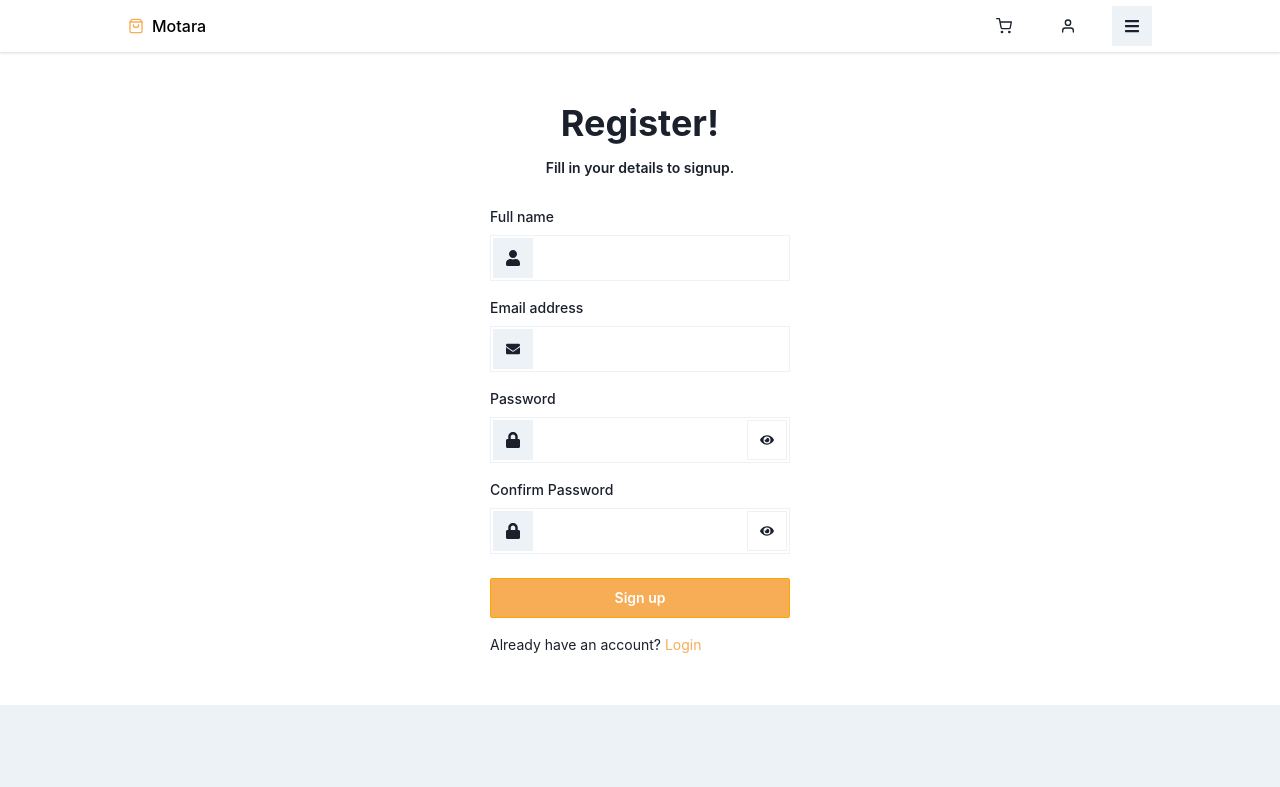
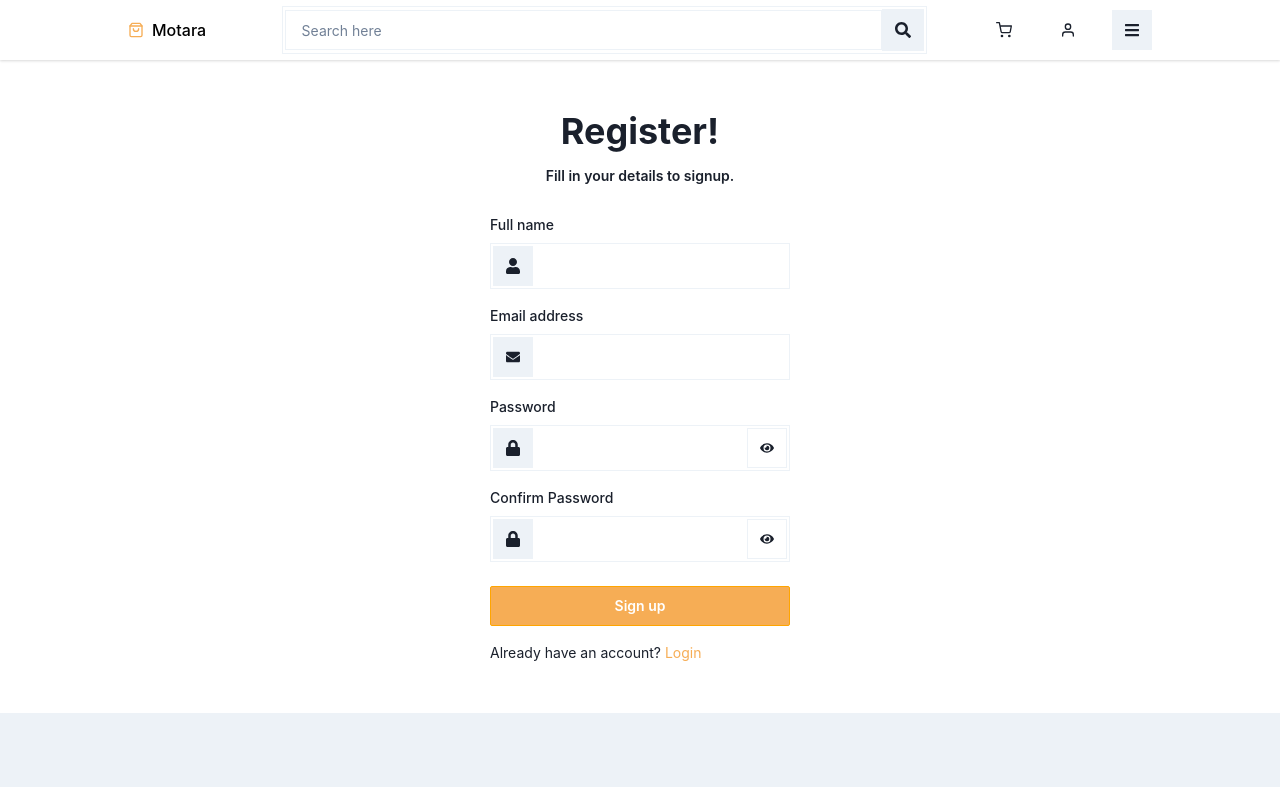
Before and after one commit to abel-otegbola/Ecommerce, a React (Create React App) app: page /register in a window 1280 px wide. Shown: the top 787 px of the page. Built offline with nearby package versions, Linux system fonts and the light colour scheme.

Commit message:
fix: add _redirect file in public folder to fix routing

```diff
--- a/src/components/footer.js
+++ b/src/components/footer.js
@@ -4,7 +4,7 @@ import SocialLinks from "./sociallinks";
 const Footer = () => {
     return (
         <footer>
-            <Flex justify="space-between" flexWrap="wrap" p="5% 10%" fontSize="14px" bgColor="gray.100">
+            <Flex justify="space-between" flexWrap="wrap" py="5%" px={[ "20px", "20px", "10%" ]} fontSize="14px" bgColor="gray.100">
                 <Box  w={[ "100%", "50%", "30%", "23%" ]} my="3">
                     <Heading>Motara</Heading>
                     <p>Home of Unique furnitures. </p>
--- a/src/components/navbar.js
+++ b/src/components/navbar.js
@@ -1,6 +1,7 @@
-import { Flex, Input, Button, Drawer, DrawerBody, DrawerCloseButton, DrawerContent, DrawerHeader, DrawerOverlay, Link, Text, useDisclosure, Box } from "@chakra-ui/react"
+import { Button, Drawer, DrawerBody, DrawerCloseButton, DrawerContent, DrawerHeader, DrawerOverlay, Link, Text, useDisclosure, Box } from "@chakra-ui/react"
 import { useRef } from "react"
-import { FaBars, FaSearch } from "react-icons/fa";
+import { FaBars } from "react-icons/fa";
+import SearchBar from "./searchbar";
 import SocialLinks from "./sociallinks";
 
 const Navbar = () => {
@@ -20,12 +21,7 @@ const Navbar = () => {
                     <DrawerHeader>Motara Furnitures</DrawerHeader>
                     <DrawerBody fontSize="14px">
 
-                        <Flex align="center" w="100%" p="2px" my="2" border="1px" borderColor="gray.100" borderRadius="0">
-                            <Input placeholder="Search here" fontSize="14px" borderRadius="0" />
-                            <Link href="/" bgColor="gray.100" p="3" border="1px" borderColor="gray.100">
-                                <FaSearch />
-                            </Link>
-                        </Flex>
+                        <SearchBar />
 
                         <Text display="flex">
                             <Link href="/" p="2" w="100%" _hover={{ bgColor: 'orange.300', color: "white" }}>
--- /dev/null
+++ b/src/components/searchbar.js
@@ -0,0 +1,17 @@
+import { Flex, Input, Link } from "@chakra-ui/react";
+import { FaSearch } from "react-icons/fa";
+
+const SearchBar = () => {
+    return (
+
+        <Flex align="center" w="100%" p="2px" border="1px" borderColor="gray.100" borderRadius="0">
+            <Input placeholder="Search here" fontSize="14px" borderRadius="0" />
+            <Link href="/" bgColor="gray.100" p="3" border="1px" borderColor="gray.100">
+                <FaSearch />
+            </Link>
+        </Flex>
+
+    )
+}
+
+export default SearchBar;
--- a/src/components/topbar.js
+++ b/src/components/topbar.js
@@ -1,18 +1,23 @@
-import { Flex, Link, Text } from "@chakra-ui/react";
+import { Box, Flex, Link, Text } from "@chakra-ui/react";
 import { FiShoppingBag, FiShoppingCart, FiUser } from "react-icons/fi";
 import Navbar from "./navbar";
+import SearchBar from "./searchbar";
 
 const Topbar = () => {
     return (
         <nav>
             <Flex justify="space-between" align="center" shadow="base" px={[null, "0px", "5%", "10%"]} py="1.5">
 
-                <Flex align="center" color="orange.300" ps={[ "20px", "20px", 0 ]}>
+                <Flex align="center" w="15%" color="orange.300" ps={[ "20px", "20px", 0 ]}>
                     <FiShoppingBag/>
                     <Text fontWeight={500} color="black" ms="2">Motara</Text>
                 </Flex>
 
-                <Flex align="center" justify="flex-end">
+                <Box flex="1" display={[ "none", "none", "flex" ]}>
+                    <SearchBar />
+                </Box>
+
+                <Flex align="center" justify="flex-end" w="22%">
                     <Link href="/" p="3" me={6} _hover={{ color: "orange.300" }}>
                         <FiShoppingCart />
                     </Link>
--- a/src/views/index.js
+++ b/src/views/index.js
@@ -41,19 +41,19 @@ const Home = () => {
                 <Text fontSize="20px" fontWeight="600" textAlign="center" color="orange">CATEGORIES</Text>
                 <Flex justify="space-between" flexWrap="wrap" px={[ "10px", "20px", null ]}>
                     <Link href="#" w={[ "100%", "48%", "32%" ]} backgroundImage={`url(${bgsofas})`} bgSize="cover" display="flex" alignItems="stretch" my={[ "15px", null ]}>
-                        <Box color="white" p="50px 5%" bgColor="blackAlpha.700">
+                        <Box color="white" p="50px" w="100%" bgColor="blackAlpha.700">
                             <Text fontWeight="600" color="orange.300" mb="20px">SOFAS</Text>
                             <Text>Save <Badge colorScheme="orange">30%</Badge> now</Text>
                         </Box>
                     </Link>
                     <Link href="#" w={[ "100%", "48%", "32%" ]} backgroundImage={`url(${bg})`} bgSize="cover" display="flex" alignItems="stretch" my={[ "15px", null ]}>
-                        <Box color="white" p="50px 5%" bgColor="blackAlpha.700">
+                        <Box color="white" p="50px" w="100%" bgColor="blackAlpha.700">
                             <Text fontWeight="600" color="orange.300" mb="20px">CHAIRS</Text>
                             <Text>Save <Badge colorScheme="orange">50%</Badge> now</Text>
                         </Box>
                     </Link>
                     <Link href="#" w={[ "100%", "48%", "32%" ]} backgroundImage={`url(${bgsofas})`} bgSize="cover" display="flex" alignItems="stretch" my={[ "15px", null ]}>
-                        <Box color="white" p="50px 5%" bgColor="blackAlpha.700">
+                        <Box color="white" p="50px" w="100%" bgColor="blackAlpha.700">
                             <Text fontWeight="600" color="orange.300" mb="20px">LAMPS</Text>
                             <Text>Save <Badge colorScheme="orange">20%</Badge> now</Text>
                         </Box>
```
Also changed, not shown: 2 other files (tests, documents, lock files or other folders).
